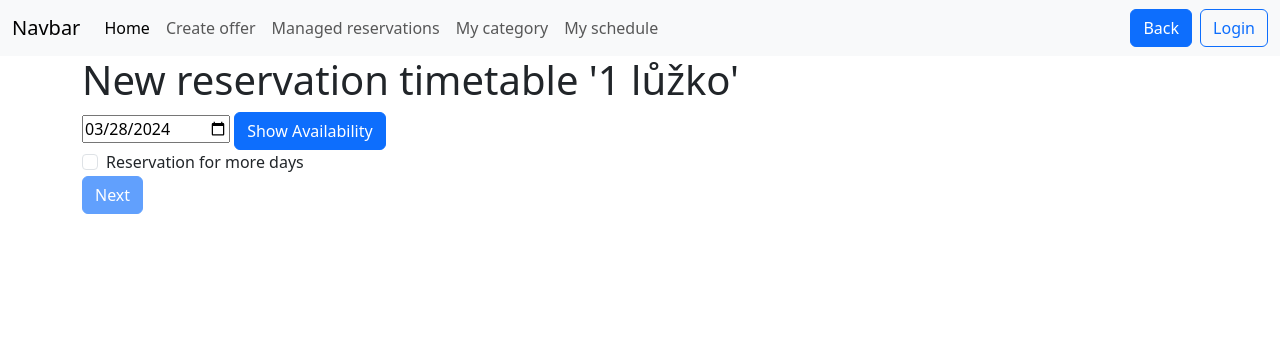
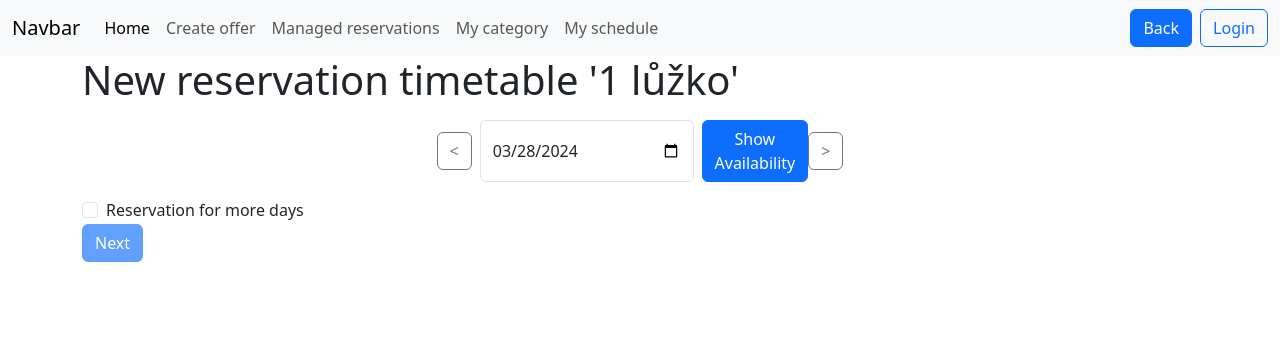
Before and after one commit to sarkadol/quickreserve, a Django app: page /new_reservation_timetable/2/4 in a window 1280 px wide. Shown: the top 356 px of the page. Run offline with Django 4.2, Linux system fonts and the light colour scheme; data comes from the database, SQL or seed files in the repository; both versions use the stored data as it was after the commit; some libraries are stand-ins or nearby versions.

Commit message:
small changes in layout

```diff
--- a/base/admin.py
+++ b/base/admin.py
@@ -3,8 +3,6 @@ from django.contrib import admin
 # Register your models here.
 
 from . import models
-
-
 
 # Custom admin for ReservationSlot
 class ReservationSlotAdmin(admin.ModelAdmin):
@@ -17,8 +15,6 @@ class ReservationSlotAdmin(admin.ModelAdmin):
 
 # Register your models here
 admin.site.register(models.ReservationSlot, ReservationSlotAdmin)
-# Register other models as needed, potentially with custom ModelAdmin classes
-
 # admin.site.register(models.Assigned)
 admin.site.register(models.UserRole)
 admin.site.register(models.Offer)
--- /dev/null
+++ b/static/css/style.css
@@ -0,0 +1,4 @@
+/*.slot-reserved {
+    background-color: red !important; /* Use !important to ensure override
+}
+*/
--- a/templates/main.html
+++ b/templates/main.html
@@ -1,6 +1,6 @@
 <!DOCTYPE html>
 <html>
-
+    {% load static %}
 <head>
     <meta charset='utf-8'>
     <meta http-equiv="X-UA-Compatible' content=" IE=edge">
@@ -13,7 +13,7 @@
     <link href="https://cdn.jsdelivr.net/npm/bootstrap@5.3.3/dist/css/bootstrap.min.css" rel="stylesheet"
         integrity="sha384-QWTKZyjpPEjISv5WaRU9OFeRpok6YctnYmDr5pNlyT2bRjXh0JMhjY6hW+ALEwIH" crossorigin="anonymous">
     <link rel="stylesheet" href="https://cdn.jsdelivr.net/npm/bootstrap-icons@1.9.1/font/bootstrap-icons.css">
-
+    <link rel="stylesheet" type="text/css" href="{% static 'css/style.css' %}">
     <!--bootstrap-->
 </head>
 
--- a/templates/new_reservation_timetable.html
+++ b/templates/new_reservation_timetable.html
@@ -3,12 +3,19 @@
 {% block content %}
 {% load static %}
 
-<div class="container-md" >
-    <h1> New reservation timetable '{{ category_name }}'</h1>
-    <form method="get" action="" id="date-form">
-        <input type="date" id="dateInput" name="selected_date" required>
-        <button type="submit" class="btn btn-primary">Show Availability</button>
-    </form>
+<div class="container-md">
+    <h1>New reservation timetable '{{ category_name }}'</h1>
+
+    <!-- Combined Date Input and Navigation Component -->
+    <div class="d-flex align-items-center justify-content-center my-3">
+        <button id="prevDay" class="btn btn-outline-secondary">&#60;</button> <!-- Left arrow for previous day -->
+        <form method="get" action="" id="date-form" class="d-flex">
+            <input type="date" id="dateInput" name="selected_date" required class="form-control mx-2">
+            <button type="submit" class="btn btn-primary">Show Availability</button>
+        </form>
+        <button id="nextDay" class="btn btn-outline-secondary">&#62;</button> <!-- Right arrow for next day -->
+    </div>
+
     <div class="form-check">
         <input class="form-check-input" type="checkbox" value="" id="flexCheckDefault">
         <label class="form-check-label" for="flexCheckDefault">
@@ -29,4 +36,5 @@
     <button id="nextButton" class="btn btn-primary" disabled>Next</button> <!-- The Next button, initially disabled -->
 
 </div>
+
 {% endblock %}
```
Also changed, not shown: base/tasks.py (added, +13 -0 lines), templates/reservations_table.html (+10 -4 lines), db.sqlite3.
